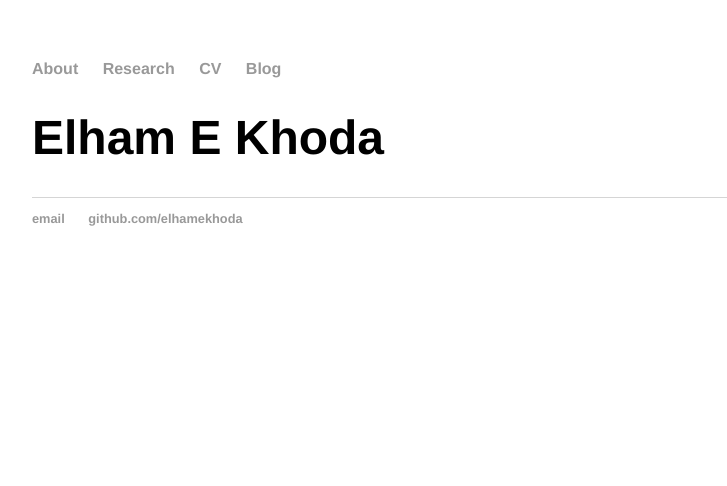
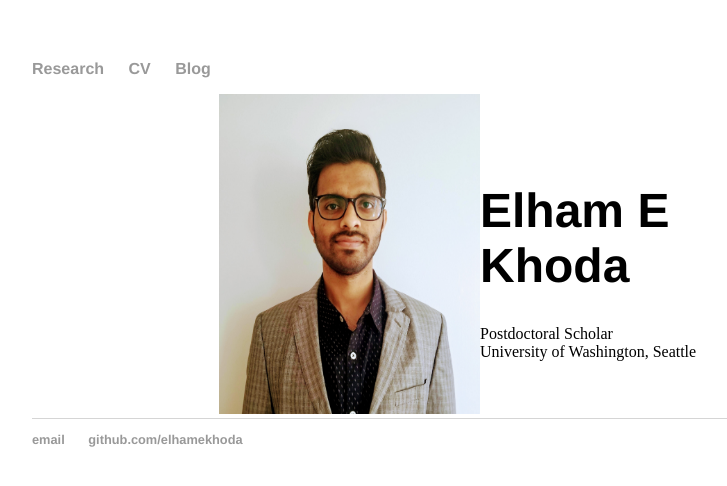
Before and after one commit to elhamekhoda/ekhoda.github.io, a Jekyll site: the page built from index.html, in a window 1280 px wide. Shown: the top 486 px of the page, without its empty margins (160-887 px from the left). Built offline with Jekyll 4.4.1, drawn with Linux system fonts in a browser that asks for light colours.

Commit message:
adding photo

```diff
--- a/_layouts/default.html
+++ b/_layouts/default.html
@@ -8,7 +8,6 @@
     <body>
         <nav>
             <ul>
-                <li><a href="/about">About</a></li>
                 <li><a href="/research">Research</a></li>
                 <li><a href="/cv">CV</a></li>
                 <li><a href="/blog">Blog</a></li>
--- a/index.html
+++ b/index.html
@@ -2,7 +2,33 @@
 layout: default
 title: Elham E Khoda
 ---
-<div class="blurb">
-	<h1>Elham E Khoda</h1>
-	<p></p>
+
+<style>
+      .container {
+        display: flex;
+        align-items: center;
+        justify-content: center
+      }
+      img {
+        max-width: 100%
+      }
+      .image {
+        flex-basis: 40%
+      }
+      .text {
+        font-size: 20px;
+        padding-left: 20px;
+        align-items: left;
+      }
+ </style>
+
+<div class="container">
+	<div class="image">
+		<img src="photo/elham_picture.jpg" alt="HTML" width="300" height="320" aligh="left">
+	</div>
+	<div class="image">
+		<h1>Elham E Khoda </h1>
+		Postdoctoral Scholar
+		<br>University of Washington, Seattle
+	</div>
 </div><!-- /.blurb -->
```
Also changed, not shown: photo/elham_picture.jpg (added).
